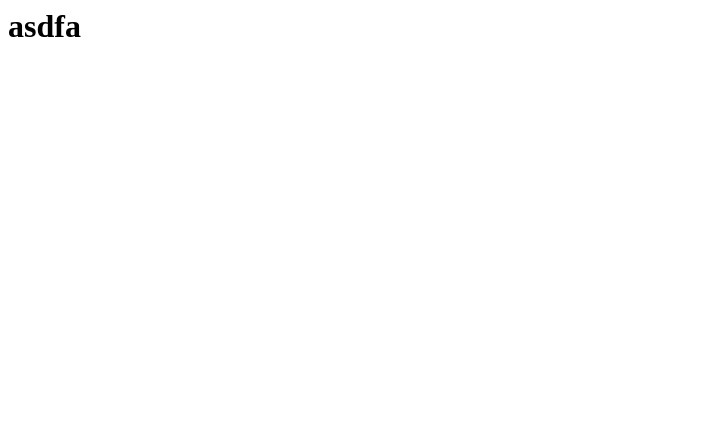
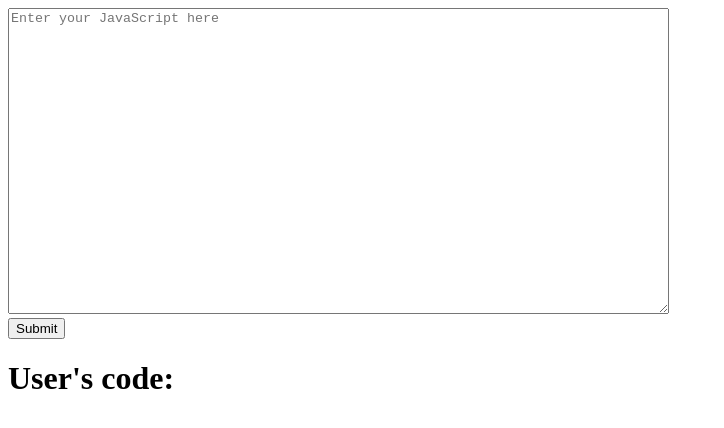
Before and after one commit to arnav-aggarwal/Arnav-site, a website: page home.html in a window 1280 px wide. Shown: the whole page, without its empty margins (0-724 px from the left). Drawn offline with Linux system fonts and the light colour scheme.

Commit message:
"User input enters a variable correctly"

```diff
--- a/app.js
+++ b/app.js
@@ -1,14 +1,18 @@
 angular.module('app', [])
 
 .controller('MainController', function($scope){
-  $scope.data = {
-    text: "asdfa",
+  $scope.changeLoops = function(code){
+    return code;
+  };
+
+  $scope.execute = function(){
+    const raw = $scope.changeLoops($scope.data.userCode);
+    console.log(raw);
+    //insert let loopChecker = 0; && loopChecker++ <= 1000;
+
   };
 })
 
-.controller('ChildController', function($scope){
-
-})
 
 // .config(function($routeProvider){
 //   $routeProvider
--- a/home.html
+++ b/home.html
@@ -1,15 +1,12 @@
-
-      <!-- <textarea rows="50" cols="80" ng-model="data.userJS" placeholder="Enter your JavaScript here"> -->
-
-
-<html ng-app="app">
-  <body>
-    <div ng-controller="MainController">
-      <div ng-controller="ChildController">
-        <h1>{{data.text}}</h1>
-      </div>
-      <script src="angular.min.js"></script>
-      <script src="app.js"></script>
-    </div>
+<!DOCTYPE html>
+<html>
+  <script src="angular.min.js"></script>
+  <script src="app.js"></script>
+  <body ng-app="app" ng-controller="MainController">
+    <form ng-submit="execute()">
+      <textarea rows="20" cols="80" type="text" placeholder="Enter your JavaScript here" ng-model="data.userCode" ></textarea><br>
+      <input type="submit" value="Submit">
+      <h1>User's code: {{data.userCode}}</h1>
+    </form>
   </body>
 </html>
```
